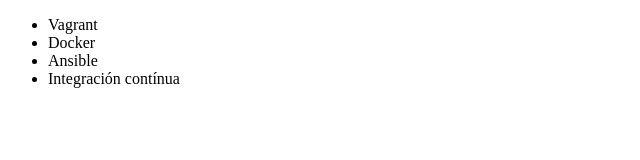
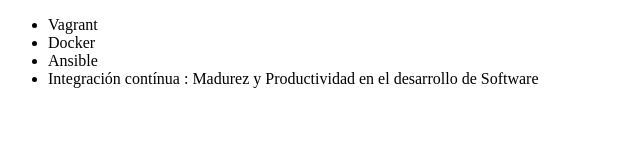
Before and after one commit to letimastra/alura-git, a plain HTML site: page index.html in a window 1280 px wide. Shown: the whole page, without its empty margins (0-640 px from the left). Drawn offline with Linux system fonts and the light colour scheme.

Commit message:
Renombrando curso de Integración Contínua

```diff
--- a/index.html
+++ b/index.html
@@ -9,7 +9,7 @@
          <li> Vagrant </li>
          <li> Docker </li>
          <li> Ansible </li>
-         <li> Integración contínua </li>
+         <li> Integración contínua : Madurez y Productividad en el desarrollo de Software</li>
      </ul>
 </body>
 </html>
```
